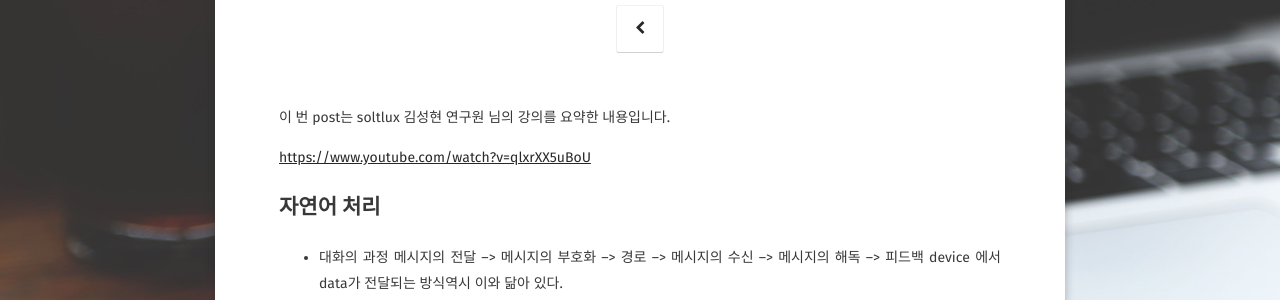
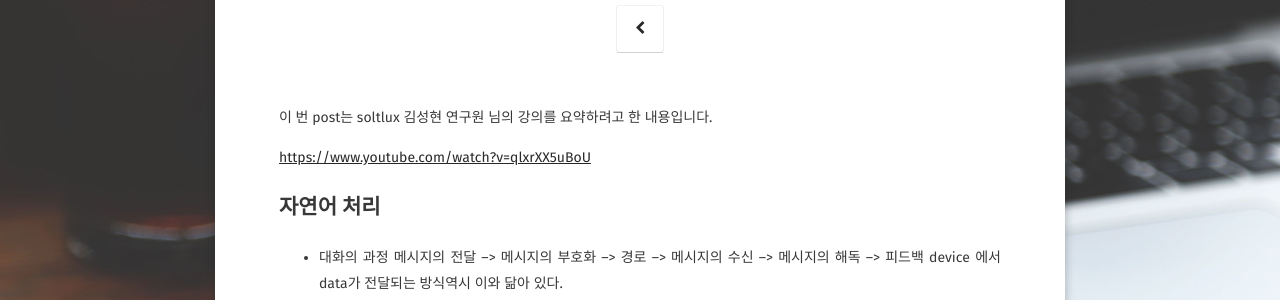
Before and after one commit to likewind7/likewind7.github.io, a Jekyll site: the page built from _posts/2020-08-20-Bert.md, in a window 1280 px wide. Shown: the part 285-585 px from the top of the page. Built offline with Jekyll 4.4.1, drawn with Linux system fonts in a browser that asks for light colours; some web fonts are replaced; comment, search, counter and statistics services are not loaded.

Commit message:
add Bert post

```diff
--- a/_posts/2020-08-20-Bert.md
+++ b/_posts/2020-08-20-Bert.md
@@ -10,7 +10,7 @@ comments: true
 
 
 
-이 번 post는 soltlux 김성현 연구원 님의 강의를 요약한 내용입니다.
+이 번 post는 soltlux 김성현 연구원 님의 강의를 요약하려고 한 내용입니다.
 
 <https://www.youtube.com/watch?v=qlxrXX5uBoU>
 
```
